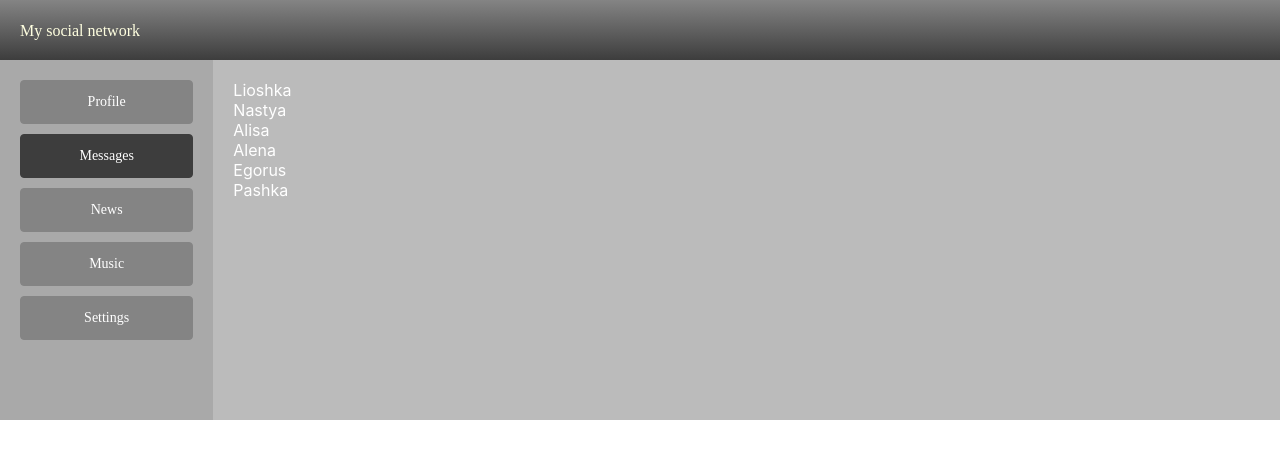
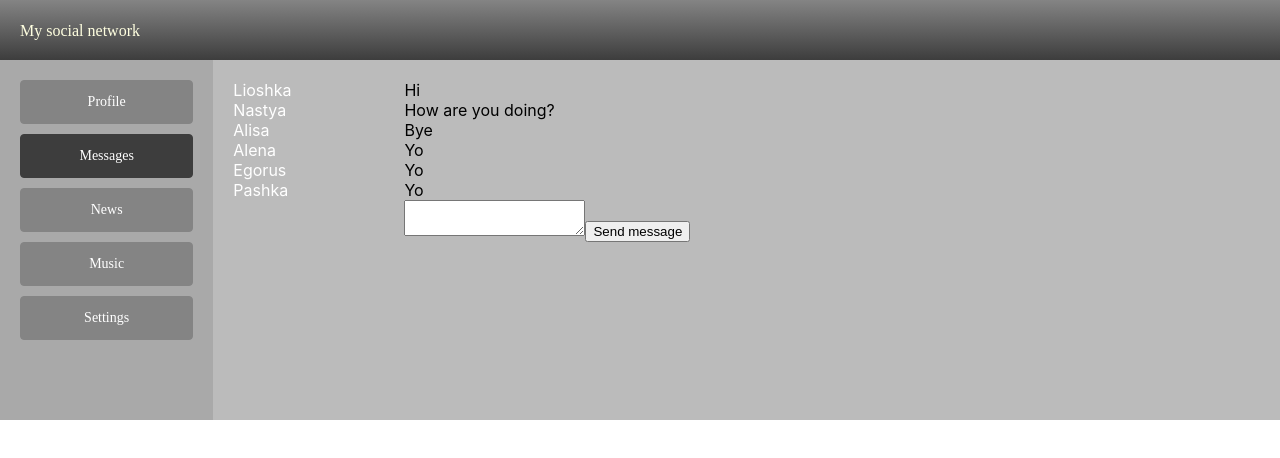
Before and after one commit to Physichko/FirstReactApp, a React (Create React App) app: page /dialogs in a window 1280 px wide. Shown: the top 458 px of the page. Built offline with nearby package versions, Linux system fonts and the light colour scheme.

Commit message:
Further flow

```diff
--- a/src/App.js
+++ b/src/App.js
@@ -3,22 +3,22 @@ import Header from "./components/Header/Header";
 import Nav from "./components/Navbar/Nav";
 import Profile from "./components/Profile/Profile";
 import Dialogs from "./components/Dialogs/Dialogs";
-import {BrowserRouter, Route, Routes} from "react-router-dom";
+import {Route, Routes} from "react-router-dom";
 
-const App = () => {
+const App = (props) => {
     return (
-        <BrowserRouter>
             <div className="app-wrapper">
                 <Header />
                 <Nav />
                 <div className="app-wrapper-content">
                     <Routes>
-                        <Route path="/profile" Component={Profile}/>
-                        <Route path="/dialogs/*" Component={Dialogs}/>
+                        <Route path="/profile/" element={<Profile profilePage={props.state.profilePage}
+                                                                  addPost={props.addPost}
+                                                                  updateNewPostText={props.updateNewPostText}/>}/>
+                        <Route path="/dialogs/*" element={<Dialogs dialogsPage={props.state.dialogsPage}/>}/>
                     </Routes>
                 </div>
             </div>
-        </BrowserRouter>
     );
 }
 
--- /dev/null
+++ b/src/components/Dialogs/Dialog/Dialog.jsx
@@ -0,0 +1,13 @@
+import cssModule from "./Dialog.module.css";
+import {NavLink} from "react-router-dom";
+
+const Dialog = (props) => {
+    let path = `/dialogs/${props.id}`;
+    return (
+        <div className={cssModule.dialog}>
+            <NavLink to={path} className={(navData) => navData.isActive && cssModule.active }>{props.name}</NavLink>
+        </div>
+    );
+};
+
+export default Dialog
--- /dev/null
+++ b/src/components/Dialogs/Dialog/Dialog.module.css
@@ -0,0 +1,9 @@
+.dialog a.active{
+    color: red;
+    text-decoration: none;
+}
+
+.dialog a{
+    color : white;
+    text-decoration: none;
+}
--- a/src/components/Dialogs/Dialogs.jsx
+++ b/src/components/Dialogs/Dialogs.jsx
@@ -1,56 +1,27 @@
+import React from "react";
 import cssModule from "./Dialogs.module.css"
-import {NavLink} from "react-router-dom";
+import Dialog from "./Dialog/Dialog";
+import Message from "./Message/Message";
 
-const DialogItem = (props) => {
-    let path = `/dialogs/${props.id}`;
-    return (
-        <div className={cssModule.dialog}>
-            <NavLink to={path} className={(navData) => navData.isActive && cssModule.active }>{props.name}</NavLink>
-        </div>
-    );
-};
 
-const Message = (props) => {
-    return (
-        <div className={cssModule.message}>
-            {props.text}
-        </div>
-    );
-};
-const Dialogs = (props) => {
-    let dialogsData = [
-        { id: 1, name : "Lioshka"},
-        { id: 2, name : "Nastya"},
-        { id: 3, name : "Alisa"},
-        { id: 4, name : "Alena"},
-        { id: 5, name : "Egorus"},
-        { id: 6, name : "Pashka"}
-    ];
-
-    let messagesData = [
-        { id: 1, message : "Hi"},
-        { id: 2, message : "How are you doing?"},
-        { id: 3, message : "Bye"},
-        { id: 4, message : "Yo"},
-        { id: 5, message : "Yo"},
-        { id: 6, message : "Yo"}
-    ];
+const Dialogs = ({dialogsPage}) => {
+    let inputRef = React.createRef();
+    let sendMessage = () => {
+        let text = inputRef.current.value;
+        alert(text);
+    };
 
     return (
         <div className={cssModule.dialogs}>
-            <div className={cssModule.dialogItems}>
-                {
-                    dialogsData.map(x => {
-                        return <DialogItem id={x.id} name={x.name}/>
-                    }
-                )}
+            <div>
+                { dialogsPage.dialogs.map(x => <Dialog id={x.id} name={x.name}/>) }
             </div>
-            <div className={cssModule.messages}>
-                {
-                    messagesData.map(x => {
-                        return <Message id={x.id} message={x.message} />
-                    })
-                }
+            <div>
+                { dialogsPage.messages.map(x => <Message id={x.id} text={x.text} />) }
+                <span>
+                     <textarea ref={inputRef}></textarea>
+                     <button onClick={sendMessage}>Send message</button>
+                </span>
             </div>
         </div>
     );
--- a/src/components/Dialogs/Dialogs.module.css
+++ b/src/components/Dialogs/Dialogs.module.css
@@ -3,25 +3,3 @@
     grid-template-columns: 2fr 10fr;
     padding: 10px;
 }
-
-.dialogItems{
-
-}
-
-.dialog a.active{
-    color: red;
-    text-decoration: none;
-}
-
-.dialog a{
-    color : white;
-    text-decoration: none;
-}
-
-.messages{
-    padding: 10px;
-}
-
-.message{
-
-}
--- /dev/null
+++ b/src/components/Dialogs/Message/Message.jsx
@@ -0,0 +1,11 @@
+import cssModule from "./Message.module.css";
+
+const Message = (props) => {
+    return (
+        <div className={cssModule.message}>
+            {props.text}
+        </div>
+    );
+};
+
+export default Message;
--- /dev/null
+++ b/src/components/Dialogs/Message/Message.module.css
@@ -0,0 +1,7 @@
+.messages{
+    padding: 10px;
+}
+
+.message{
+
+}
--- a/src/components/Profile/MyPosts/MyPosts.jsx
+++ b/src/components/Profile/MyPosts/MyPosts.jsx
@@ -1,16 +1,18 @@
+import React from "react";
 import cssModule from "./MyPosts.module.css";
 import Post from "./Post/Post";
 
-const MyPosts = () => {
 
-    let postsData = [
-        { id: 1, likes : 4, text : "Hi, how are you?"},
-        { id: 2, likes : 8, text : "it is my my first post"},
-        { id: 3, likes : 15, text : "Pashka, ti nahuy suda prishol?"},
-        { id: 4, likes : 16, text : "Provalivai s moei stranichki"},
-        { id: 5, likes : 23, text : "Ufff chto za tyagi takie barhatnie..."},
-        { id: 6, likes : 42, text : "Keeeefteeeeemeeeeeeeee"}
-    ];
+const MyPosts = (props) => {
+
+    let newPostElement = React.createRef();
+    let addPost = () => {
+        props.addPost();
+    };
+
+    let newPostTextChanged = () => {
+         props.updateNewPostText(newPostElement.current.value);
+    };
 
     return (
             <div className={cssModule.postsBlock}>
@@ -18,18 +20,14 @@ const MyPosts = () => {
                     My Posts:
                 </h3>
                 <div>
-                    <textarea></textarea>
+                    <textarea ref={newPostElement} value={props.newPostText} onChange={newPostTextChanged}/>
                 </div>
                 <div>
-                    <button>Add Post</button>
+                    <button onClick={addPost}>Add Post</button>
                 </div>
 
                 <div className={cssModule.posts}>
-                    {
-                        postsData.map(x => {
-                            return <Post id={x.id} likes={x.likes} text={x.text} />
-                        })
-                    }
+                    {props.posts.map(x => <Post id={x.id} likes={x.likes} text={x.text} />) }
                 </div>
             </div>
     );
--- a/src/components/Profile/MyPosts/Post/Post.module.css
+++ b/src/components/Profile/MyPosts/Post/Post.module.css
@@ -1,5 +1,5 @@
 .item{
-    color:magenta;
+    color:navy;
 }
 
 .item img{
--- a/src/components/Profile/Profile.jsx
+++ b/src/components/Profile/Profile.jsx
@@ -2,11 +2,11 @@ import cssModule from "./Profile.module.css";
 import MyPosts from "./MyPosts/MyPosts";
 import ProfileInfo from "./ProfileInfo/ProfileInfo";
 
-const Profile = () => {
+const Profile = (props) => {
     return (
-        <div className={cssModule.content}>
+        <div>
             <ProfileInfo/>
-            <MyPosts/>
+            <MyPosts posts={props.profilePage.posts} addPost={props.addPost} newPostText={props.profilePage.newPostText} updateNewPostText={props.updateNewPostText}/>
         </div>
     );
 };
--- a/src/index.js
+++ b/src/index.js
@@ -1,15 +1,23 @@
-import React from 'react';
-import ReactDOM from 'react-dom/client';
 import './index.css';
-import App from './App';
 import reportWebVitals from './reportWebVitals';
+import state, {addPost, subscribe, updateNewPostText} from "./redux/state";
+import ReactDOM from "react-dom/client";
+import React from "react";
+import {BrowserRouter} from "react-router-dom";
+import App from "./App";
 
 const root = ReactDOM.createRoot(document.getElementById('root'));
-root.render(
-  <React.StrictMode>
-    <App />
-  </React.StrictMode>
-);
+let rerenderEntireTree = () => {
+    root.render(
+        <React.StrictMode>
+            <BrowserRouter>
+                <App state={state} addPost={addPost} updateNewPostText = {updateNewPostText}/>
+            </BrowserRouter>
+        </React.StrictMode>
+    );
+}
+subscribe(rerenderEntireTree);
+rerenderEntireTree(state, addPost, updateNewPostText);
 
 // If you want to start measuring performance in your app, pass a function
 // to log results (for example: reportWebVitals(console.log))
--- /dev/null
+++ b/src/redux/state.js
@@ -0,0 +1,67 @@
+const store = {
+    state : state
+}
+
+let rerenderEntireTree;
+
+let dialogsData = [
+    { id: 1, name : "Lioshka"},
+    { id: 2, name : "Nastya"},
+    { id: 3, name : "Alisa"},
+    { id: 4, name : "Alena"},
+    { id: 5, name : "Egorus"},
+    { id: 6, name : "Pashka"}
+];
+
+let messagesData = [
+    { id: 1, text : "Hi"},
+    { id: 2, text : "How are you doing?"},
+    { id: 3, text : "Bye"},
+    { id: 4, text : "Yo"},
+    { id: 5, text : "Yo"},
+    { id: 6, text : "Yo"}
+];
+
+let postsData = [
+    { id: 1, likes : 4, text : "Hi, how are you?"},
+    { id: 2, likes : 8, text : "it is my my first post"},
+    { id: 3, likes : 15, text : "Pashka, ti nahuy suda prishol?"},
+    { id: 4, likes : 16, text : "Provalivai s moei stranichki"},
+    { id: 5, likes : 23, text : "Ufff chto za tyagi takie barhatnie..."},
+    { id: 6, likes : 42, text : "Keeeefteeeeemeeeeeeeee"}
+];
+
+let state = {
+
+    profilePage:{
+        posts: postsData,
+        newPostText : "new Post text",
+    },
+    dialogsPage:{
+        messages: messagesData,
+        dialogs : dialogsData,
+    },
+
+};
+window.state = state;
+export const addPost = () => {
+    let id = postsData.length + 1;
+    let postToAdd = {
+        id : id,
+        text : state.profilePage.newPostText,
+        likes : 0,
+    };
+    state.profilePage.posts.push(postToAdd);
+    state.profilePage.newPostText = "";
+    rerenderEntireTree();
+};
+
+export const updateNewPostText = (newText) => {
+    state.profilePage.newPostText = newText;
+    rerenderEntireTree()
+}
+
+export const subscribe = (observer) => {
+    rerenderEntireTree = observer;
+}
+export default state;
```
